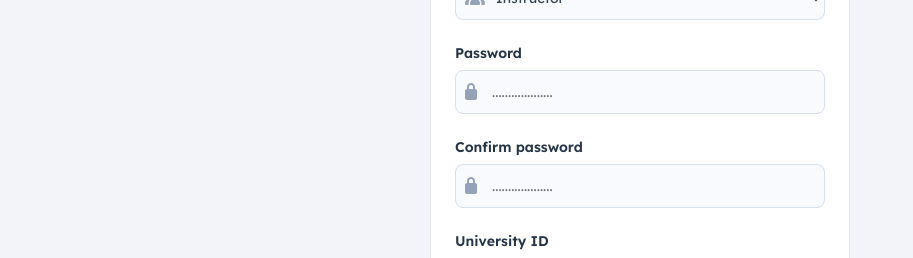
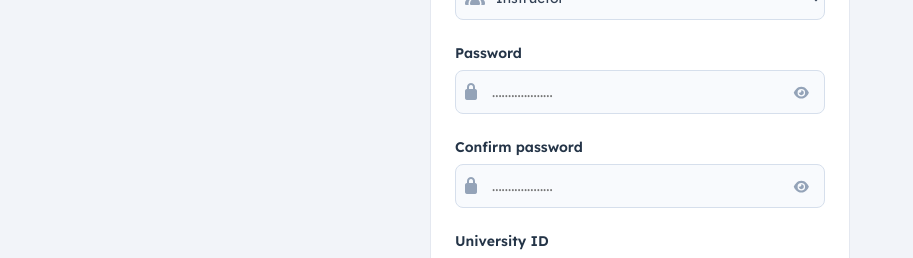
Before and after one commit to omaaryouussef/Assessly, a React (Vite) app in the folder v1.0/web-client/: page /register in a window 1280 px wide. Shown: the part 527-785 px from the top of the page, without its empty margins (0-913 px from the left). Built offline with nearby package versions, Linux system fonts and the light colour scheme; no server answers.

Commit message:
solved minor error in user session

```diff
--- a/v1.0/web-client/src/components/auth/ProtectedRoutes.jsx
+++ b/v1.0/web-client/src/components/auth/ProtectedRoutes.jsx
@@ -1,12 +1,14 @@
-import React from "react";
-import { Outlet } from "react-router-dom";
-import { useAuth } from "./AuthWrapper.jsx";
-import { Navigate } from "react-router-dom";
+import React from 'react'
+import { Outlet } from 'react-router-dom'
+import { useAuth } from './AuthWrapper.jsx'
+import { Navigate } from 'react-router-dom'
 
 function ProtectedRoutes() {
-  // Placeholder guard: plug auth logic here later.
-  const { user } = useAuth();
-  return user ? <Outlet /> : <Navigate to="/login" />;
+  const { user, loading } = useAuth()
+  if (loading) {
+    return null
+  }
+  return user ? <Outlet /> : <Navigate to="/login" replace />
 }
 
-export default ProtectedRoutes;
+export default ProtectedRoutes
--- a/v1.0/web-client/src/pages/auth/LoginView.jsx
+++ b/v1.0/web-client/src/pages/auth/LoginView.jsx
@@ -1,7 +1,11 @@
 import React, { useState } from "react";
 import { FontAwesomeIcon } from "@fortawesome/react-fontawesome";
 import { faGoogle } from "@fortawesome/free-brands-svg-icons";
-import { faBuildingColumns } from "@fortawesome/free-solid-svg-icons";
+import {
+  faBuildingColumns,
+  faEye,
+  faEyeSlash,
+} from "@fortawesome/free-solid-svg-icons";
 import { useAuth } from "../../components/auth/AuthWrapper";
 import { useNavigate } from "react-router-dom";
 
@@ -11,6 +15,7 @@ function LoginView() {
   const [password, setPassword] = useState("");
   const [remember, setRemember] = useState(false);
   const [errorMessage, setErrorMessage] = useState("");
+  const [showPassword, setShowPassword] = useState(false);
   const { login } = useAuth();
 
   const validateEmail = (email) => {
@@ -78,14 +83,23 @@ function LoginView() {
               </div>
               <div className="form-group">
                 <label htmlFor="password">Password</label>
-                <div className="input-icon-wrap password-input-wrap">
+                <div className="input-icon-wrap password-input-wrap password-input-wrap--toggle">
                   <input
-                    type="password"
+                    type={showPassword ? "text" : "password"}
                     id="password"
                     placeholder="................"
                     value={password}
                     onChange={(e) => setPassword(e.target.value)}
+                    autoComplete="current-password"
                   />
+                  <button
+                    type="button"
+                    className="password-toggle-btn"
+                    onClick={() => setShowPassword((v) => !v)}
+                    aria-label={showPassword ? "Hide password" : "Show password"}
+                  >
+                    <FontAwesomeIcon icon={showPassword ? faEyeSlash : faEye} />
+                  </button>
                 </div>
               </div>
               <label htmlFor="remember" className="remember-row">
--- a/v1.0/web-client/src/pages/auth/RegisterView.jsx
+++ b/v1.0/web-client/src/pages/auth/RegisterView.jsx
@@ -3,7 +3,11 @@ import { useNavigate } from 'react-router-dom'
 import { useAuth } from '../../components/auth/AuthWrapper'
 import { FontAwesomeIcon } from '@fortawesome/react-fontawesome'
 import { faGoogle } from '@fortawesome/free-brands-svg-icons'
-import { faBuildingColumns } from '@fortawesome/free-solid-svg-icons'
+import {
+  faBuildingColumns,
+  faEye,
+  faEyeSlash,
+} from '@fortawesome/free-solid-svg-icons'
 
 function RegisterView() {
   const { register } = useAuth()
@@ -15,6 +19,8 @@ function RegisterView() {
   const [auc_id, setID] = useState('')
   const [role, setRole] = useState('INSTRUCTOR')
   const [errorMessage, setErrorMessage] = useState('')
+  const [showPassword, setShowPassword] = useState(false)
+  const [showConfirmPassword, setShowConfirmPassword] = useState(false)
 
   const validateEmail = (email) => {
     return /^[\w-]+(\.[\w-]+)*@([\w-]+\.)+[a-zA-Z]{2,7}$/.test(email)
@@ -118,26 +124,49 @@ function RegisterView() {
 
           <div className="form-group">
             <label htmlFor="password">Password</label>
-            <div className="input-icon-wrap password-input-wrap">
+            <div className="input-icon-wrap password-input-wrap password-input-wrap--toggle">
               <input
-                type="password"
+                type={showPassword ? 'text' : 'password'}
                 placeholder="..................."
                 id="password"
                 value={password}
                 onChange={(e) => setPassword(e.target.value)}
+                autoComplete="new-password"
               />
+              <button
+                type="button"
+                className="password-toggle-btn"
+                onClick={() => setShowPassword((v) => !v)}
+                aria-label={showPassword ? 'Hide password' : 'Show password'}
+              >
+                <FontAwesomeIcon icon={showPassword ? faEyeSlash : faEye} />
+              </button>
             </div>
           </div>
 
           <div className="form-group">
             <label htmlFor="cPassword">Confirm password</label>
-            <div className="input-icon-wrap password-input-wrap">
+            <div className="input-icon-wrap password-input-wrap password-input-wrap--toggle">
               <input
-                type="password"
+                type={showConfirmPassword ? 'text' : 'password'}
                 placeholder="..................."
                 id="cPassword"
+                value={cPassword}
                 onChange={(e) => setCPassword(e.target.value)}
+                autoComplete="new-password"
               />
+              <button
+                type="button"
+                className="password-toggle-btn"
+                onClick={() => setShowConfirmPassword((v) => !v)}
+                aria-label={
+                  showConfirmPassword ? 'Hide confirm password' : 'Show confirm password'
+                }
+              >
+                <FontAwesomeIcon
+                  icon={showConfirmPassword ? faEyeSlash : faEye}
+                />
+              </button>
             </div>
           </div>
 
--- a/v1.0/web-client/src/pages/pages.css
+++ b/v1.0/web-client/src/pages/pages.css
@@ -206,6 +206,39 @@
 
 .password-input-wrap::before {
   content: "\f023";
+}
+
+.password-input-wrap--toggle input {
+  padding-right: 44px;
+}
+
+.password-toggle-btn {
+  position: absolute;
+  right: 6px;
+  top: 50%;
+  transform: translateY(-50%);
+  display: flex;
+  align-items: center;
+  justify-content: center;
+  width: 36px;
+  height: 36px;
+  padding: 0;
+  border: none;
+  border-radius: 6px;
+  background: transparent;
+  color: #94a3b8;
+  cursor: pointer;
+  line-height: 1;
+}
+
+.password-toggle-btn:hover {
+  color: #64748b;
+  background: rgba(15, 23, 42, 0.06);
+}
+
+.password-toggle-btn:focus-visible {
+  outline: 2px solid #135bec;
+  outline-offset: 2px;
 }
 
 .name-input-wrap::before {
```
Also changed, not shown: v1.0/web-client/src/components/auth/AuthWrapper.jsx (+80 -75 lines).
